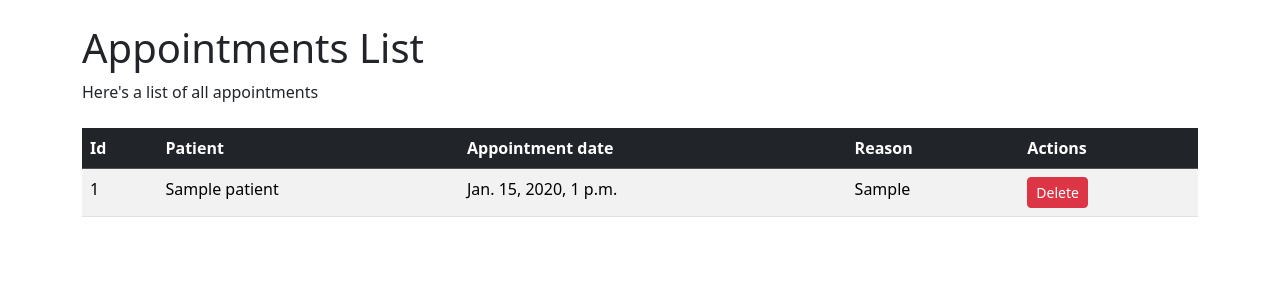
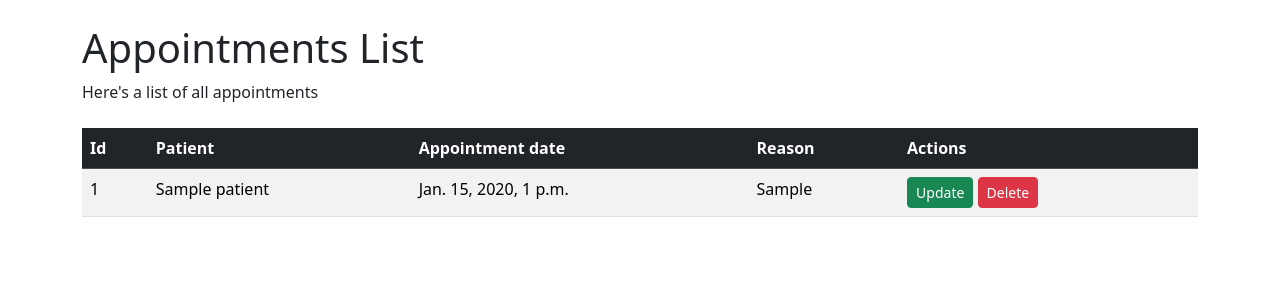
Before and after one commit to Aturinda-D/django-hospital-mgt-sys, a Django app: page /appointments/ in a window 1280 px wide. Shown: the part 56-356 px from the top of the page. Run offline with Django 5.2, Linux system fonts and the light colour scheme; tables that the repository leaves empty hold one stand-in row (values such as "Sample post").

Commit message:
Feat: Implemented update functionality for appointments

```diff
--- a/hospital/templates/appointments.html
+++ b/hospital/templates/appointments.html
@@ -27,6 +27,7 @@
                         <td>{{ appointment.appointment_date }}</td>
                         <td>{{ appointment.reason }}</td>
                         <td>
+                            <a href="{% url 'update_appointment' appointment.pk %}" class="btn btn-success btn-sm">Update</a>
                             <a href="{% url 'delete_appointment' appointment.pk %}" class="btn btn-danger btn-sm">Delete</a>
                         </td>
                     </tr>
--- a/hospital/templates/update_appointment.html
+++ b/hospital/templates/update_appointment.html
@@ -7,4 +7,10 @@
 {% block content %}
     <h1>Update Appointment</h1>
     <p>Update your appointment details</p>
+    <form method='POST'>
+        {% csrf_token %}
+        {{ form.as_p }}
+        <button type='submit' class='mt-3 btn btn-dark'>Update appointment</button>
+        <a href="{% url 'appointments' %}" class="mt-3 btn btn-secondary ms-2">Cancel</a>
+    </form>
 {% endblock content %}
--- a/hospital/urls.py
+++ b/hospital/urls.py
@@ -12,6 +12,6 @@ urlpatterns = [
     path('delete_patient/<int:pk>', delete_patient, name='delete_patient'),
     path('appointments/', appointments, name='appointments'),
     path('add_appointment/', add_appointment, name='add_appointment'),
-    path('update_appointment/', update_appointment, name='update_appointment'),
+    path('update_appointment/<int:pk>', update_appointment, name='update_appointment'),
     path('delete_appointment/<int:pk>', delete_appointment, name='delete_appointment'),
 ]
--- a/hospital/views.py
+++ b/hospital/views.py
@@ -25,6 +25,7 @@ def login_view(request):
             messages.error(request, 'Invalid username or password!')
     else:
         form = AuthenticationForm()
+
     return render(request, 'login.html', {'form' : form})
 
 
@@ -75,6 +76,7 @@ def delete_patient(request, pk):
         patient.delete()
         messages.success(request, "Patient deleted successfully!")
         return redirect("patients")
+
     return render(request, 'confirm_delete.html', {'object': patient, 'type': 'patient'})
 
 
@@ -82,7 +84,7 @@ def delete_patient(request, pk):
 
 # ----- APPOINTMENTS ----- #
 def appointments(request):
-    appointments = Appointment.objects.all()
+    appointments = Appointment.objects.all().order_by('id')
     return render(request, 'appointments.html', {'appointments': appointments})
 
 
@@ -98,12 +100,25 @@ def add_appointment(request):
             messages.error(request, 'Failed to add new appointment.')
     else:
         form = AppointmentForm()
+
     return render(request, 'add_appointment.html', {'form' : form})
 
 
 @login_required
-def update_appointment(request):
-    return render(request, 'update_appointment.html')
+def update_appointment(request, pk):
+    appointment = get_object_or_404(Appointment, pk=pk)
+    if request.method == "POST":
+        form = AppointmentForm(request.POST, instance=appointment)
+        if form.is_valid():
+            form.save()
+            messages.success(request, "Appointment updated successfully!")
+            return redirect('appointments')
+        else:
+            messages.error(request, "Failed to update appointment!")
+    else:
+        form = AppointmentForm(instance=appointment)
+
+    return render(request, "update_appointment.html", {'form': form})
 
 
 @login_required
```
